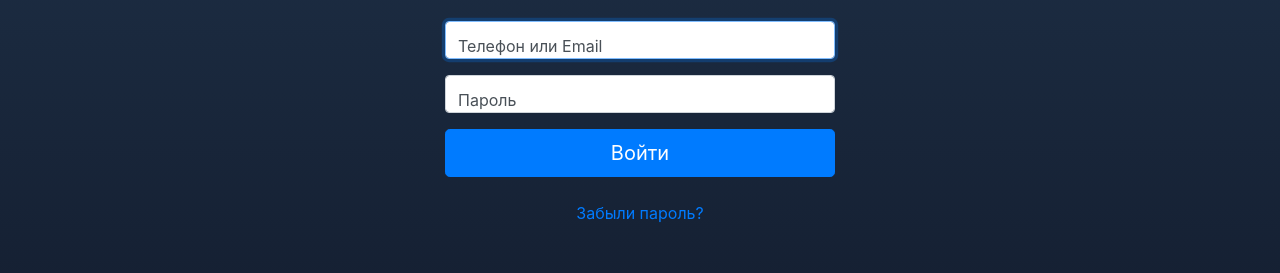
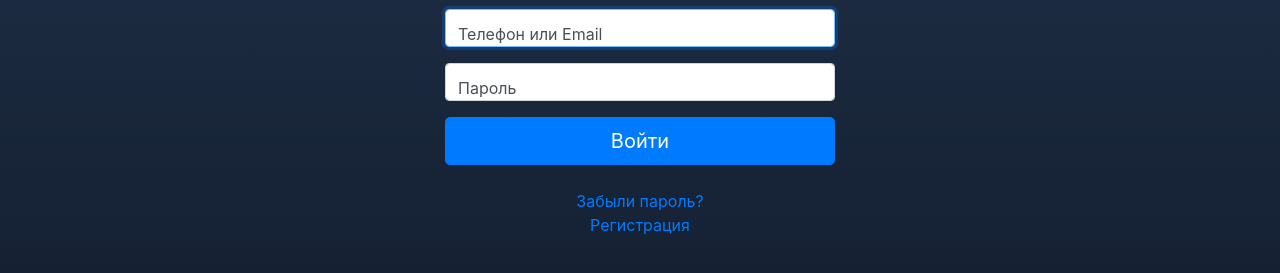
Before and after one commit to AleshaTriceps/PraktikaFTI, a plain HTML site: page index.html in a window 1280 px wide. Shown: the part 459-732 px from the top of the page. Drawn offline with nearby package versions, Linux system fonts and the light colour scheme.

Commit message:
Add registration href

```diff
--- a/index.html
+++ b/index.html
@@ -41,6 +41,8 @@
 	<div class="text-center">
 		<br />
 		<a id="flipCard" class="" href="#">Забыли пароль?</a>
+		<br />
+		<a id="flipCard" class="" href="#">Регистрация</a>
 	</div>
 </form>
   <script src='https://cdnjs.cloudflare.com/ajax/libs/jquery/3.3.1/jquery.min.js'></script>
```
